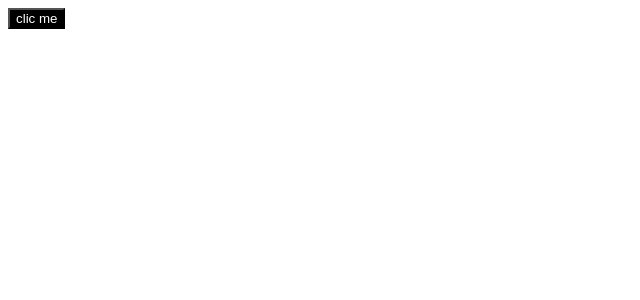
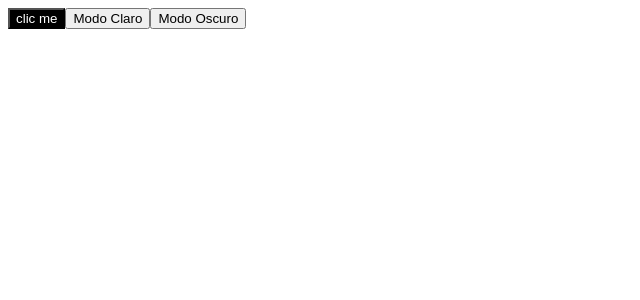
Before and after one commit to daferarte/Taller-React, a React (Create React App) app: page / in a window 1280 px wide. Shown: the top 300 px of the page, without its empty margins (0-640 px from the left). Built offline with nearby package versions, Linux system fonts and the light colour scheme.

Commit message:
actualizacion de context

```diff
--- a/src/App.js
+++ b/src/App.js
@@ -1,9 +1,9 @@
-import React from 'react';
+import React, { useState } from 'react';
 import './style.css';
 import Button from './Button';
 
 // react context
-//Prop-drilling
+//Actualizar el contexto
 
 const themes ={
   'dark':{
@@ -20,11 +20,15 @@ export const ThemeContext = React.createContext();
 
 export default function App() {
 
+  //use state para cambiar el componente
+  const [theme, setTheme ] = useState(themes.dark);
   return (
     <div>
       {/* con el provider se pasa el contexto que se requiere */}
-      <ThemeContext.Provider value={themes.dark}>
+      <ThemeContext.Provider value={theme}>
         <Button/>
+        <button onClick={()=>setTheme(themes.light)}>Modo Claro</button>
+        <button onClick={()=>setTheme(themes.dark)}>Modo Oscuro</button>
       </ThemeContext.Provider>
 
     </div>
```
